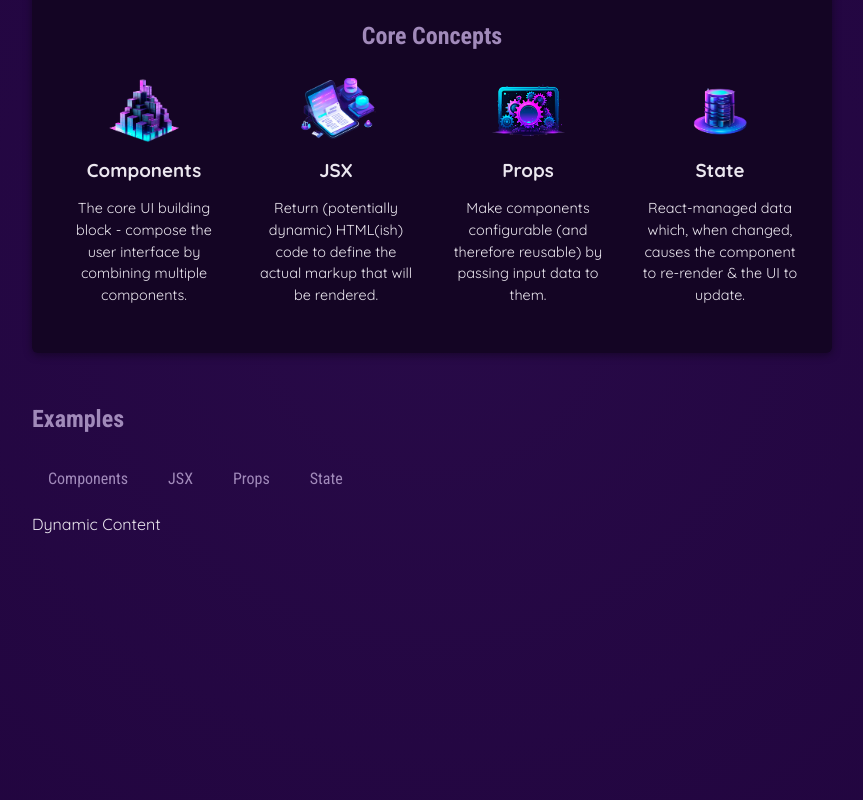
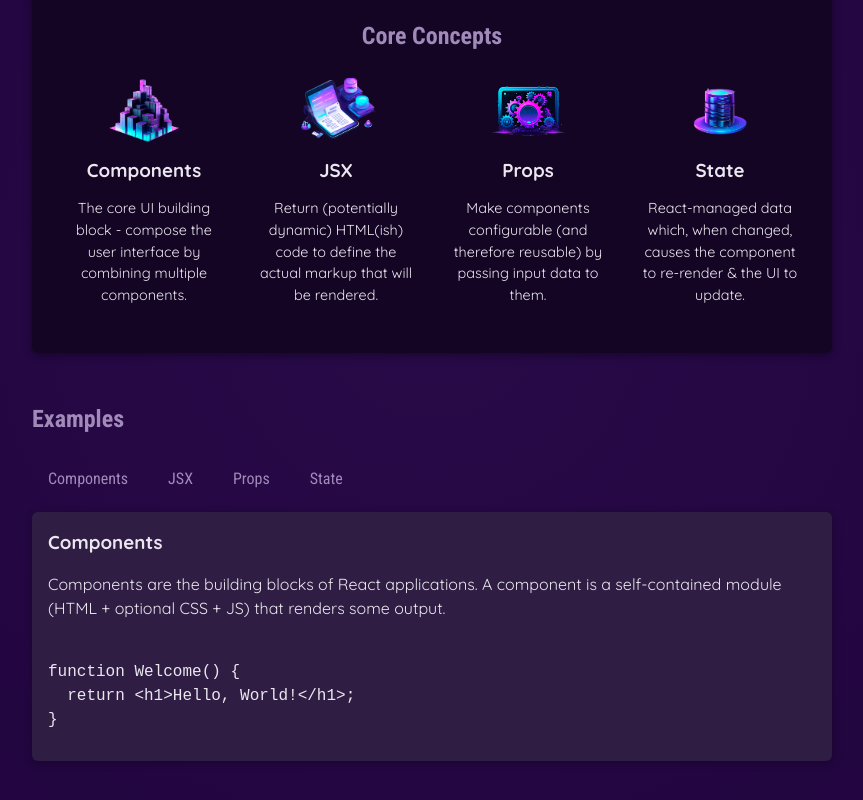
Before and after one commit to Darsha1509/react-essentials, a React (Vite) app: page / in a window 1280 px wide. Shown: the part 346-1146 px from the top of the page, without its empty margins (208-1071 px from the left). Built offline with nearby package versions, Linux system fonts and the light colour scheme.

Commit message:
add useState

```diff
--- a/src/App.jsx
+++ b/src/App.jsx
@@ -1,12 +1,16 @@
-import { CORE_CONCEPTS } from './data';
+import { useState } from 'react';
+
+import { CORE_CONCEPTS, EXAMPLES } from './data';
 
 import Header from './components/Header/Header';
 import CoreConcept from './components/CoreConcept/CoreConcept';
 import TabButton from './components/TabButton';
 
 function App() {
+ const [ selectedTopic, setSelectedTopic] =  useState('components');
+
   function handleSelect(selectedButton) {
-    console.log(selectedButton);
+    setSelectedTopic(selectedButton);
   }
 
   return (
@@ -39,7 +43,15 @@ function App() {
               State
             </TabButton>
           </menu>
-          Dynamic Content
+          <div id="tab-content">
+            <h3>{EXAMPLES[selectedTopic].title}</h3>
+            <p>{EXAMPLES[selectedTopic].description}</p>
+            <pre>
+              <code>
+                {EXAMPLES[selectedTopic].code}
+              </code>
+            </pre>
+          </div>
         </section>
       </main>
     </div>
--- a/src/data.js
+++ b/src/data.js
@@ -29,3 +29,54 @@ export const CORE_CONCEPTS = [
       "React-managed data which, when changed, causes the component to re-render & the UI to update.",
   },
 ];
+
+export const EXAMPLES = {
+  components: {
+    title: "Components",
+    description:
+      "Components are the building blocks of React applications. A component is a self-contained module (HTML + optional CSS + JS) that renders some output.",
+    code: `
+function Welcome() {
+  return <h1>Hello, World!</h1>;
+}`,
+  },
+  jsx: {
+    title: "JSX",
+    description:
+      "JSX is a syntax extension to JavaScript. It is similar to a template language, but it has full power of JavaScript (e.g., it may output dynamic content).",
+    code: `
+<div>
+  <h1>Welcome {userName}</h1>
+  <p>Time to learn React!</p>
+</div>`,
+  },
+  props: {
+    title: "Props",
+    description:
+      "Components accept arbitrary inputs called props. They are like function arguments.",
+    code: `
+function Welcome(props) {
+  return <h1>Hello, {props.name}</h1>;
+}`,
+  },
+  state: {
+    title: "State",
+    description:
+      "State allows React components to change their output over time in response to user actions, network responses, and anything else.",
+    code: `
+function Counter() {
+  const [isVisible, setIsVisible] = useState(false);
+
+  function handleClick() {
+    setIsVisible(true);
+  }
+
+  return (
+    <div>
+      <button onClick={handleClick}>Show Details</button>
+      {isVisible && <p>Amazing details!</p>}
+    </div>
+  );
+}`,
+  },
+};
```
